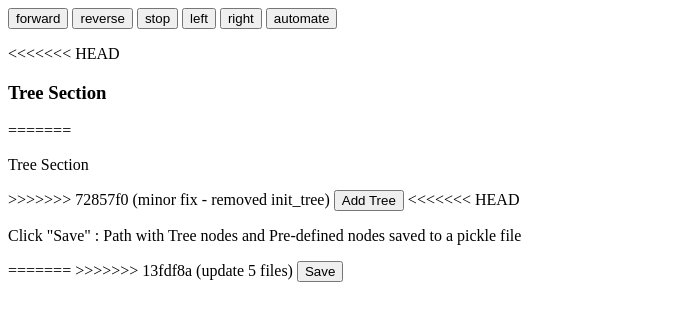
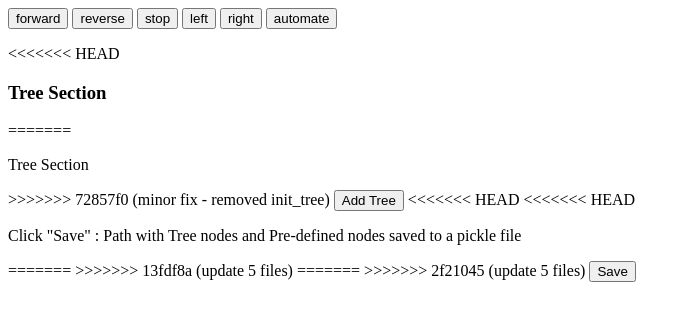
Before and after one commit to Blake2912/Vahini-2.0, a Flask app: page / in a window 1280 px wide. Shown: the top 321 px of the page, without its empty margins (0-691 px from the left). Run offline with Flask 2, Linux system fonts and the light colour scheme; parts of the project's set-up code (start-up, migrations or seed data) failed here and were passed over; some libraries are stand-ins or nearby versions.

Commit message:
update 5 files

```diff
--- a/templates/render.html
+++ b/templates/render.html
@@ -97,10 +97,13 @@
 >>>>>>> 72857f0 (minor fix - removed init_tree)
         <a href=# id=add_tree><button class='btn btn-default'>Add Tree</button></a>
 <<<<<<< HEAD
+<<<<<<< HEAD
      <!-- Click "Save" : Path with Tree nodes and Pre-defined nodes saved to a pickle file -->
         <p>Click "Save" : Path with Tree nodes and Pre-defined nodes saved to a pickle file </p>
 =======
 >>>>>>> 13fdf8a (update 5 files)
+=======
+>>>>>>> 2f21045 (update 5 files)
         <a href=# id=save><button class='btn btn-default'>Save</button></a>
       </form>
     </div>
```
